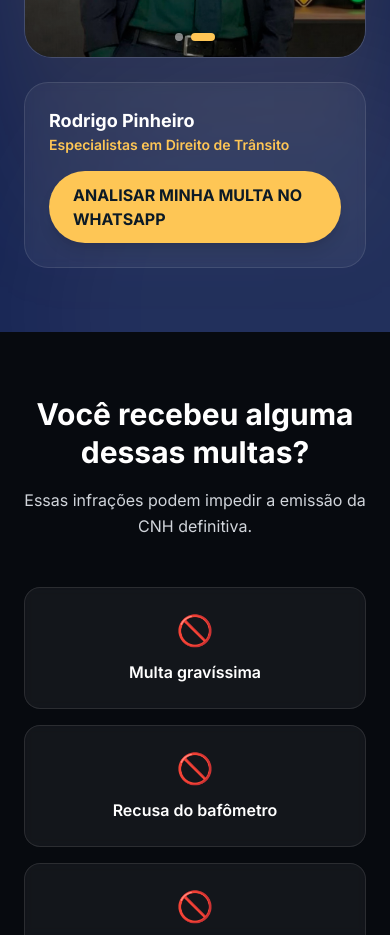
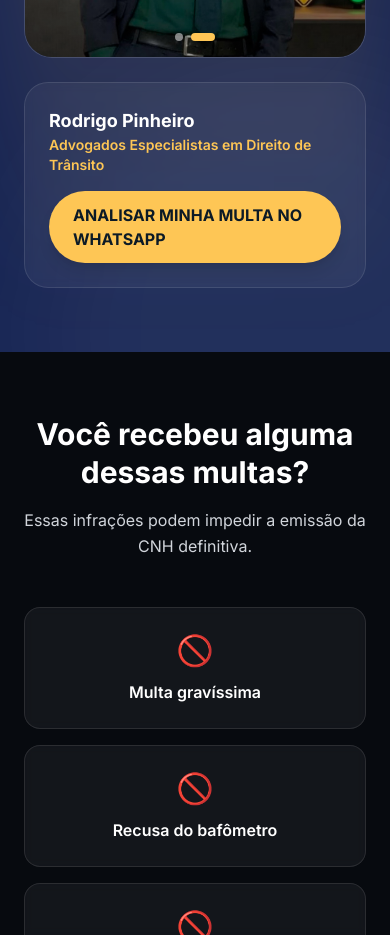
Before and after one commit to alefeio/livre-de-multas, a Next.js app: page / in a window 390 px wide. Shown: the part 1040-1975 px from the top of the page. Built offline with nearby package versions, Linux system fonts and the light colour scheme; no server answers; the database is empty.

Commit message:
ajustando topo no mobile - 2

```diff
--- a/src/components/Hero.tsx
+++ b/src/components/Hero.tsx
@@ -115,7 +115,7 @@ export default function Hero() {
               <p className="text-lg font-extrabold text-white">
                 {ESPECIALISTAS[activeIndex].nome}
               </p>
-              <p className="text-sm font-semibold text-[#fec655]">Especialistas em Direito de Trânsito</p>
+              <p className="text-sm font-semibold text-[#fec655]">Advogados Especialistas em Direito de Trânsito</p>
               <a
                 href={WHATSAPP_URL}
                 target="_blank"
--- a/src/pages/index.tsx
+++ b/src/pages/index.tsx
@@ -115,7 +115,7 @@ export default function Home({ banners, menu, testimonials, faqs }: HomePageProp
   const shareImage = "https://www.livredemultasoficial.com.br/images/banner03.png";
 
   const title = "Multa na CNH Provisória? Defesa e Recurso de Multas | Livre de Multas Belém";
-  const description = "Especialistas em Direito de Trânsito em Belém-PA. Análise da notificação, defesa e recurso de multas, CNH provisória, bafômetro e suspensão. Atendimento pelo WhatsApp.";
+  const description = "Advogados Especialistas em Direito de Trânsito em Belém-PA. Análise da notificação, defesa e recurso de multas, CNH provisória, bafômetro e suspensão. Atendimento pelo WhatsApp.";
   const keywords = "multa cnh provisória, defesa de multa belém, recurso de multa trânsito, suspensão da cnh, bafômetro recusa, direito de trânsito belém pa, livre de multas, advogado multa trânsito, analisar notificação multa";
 
   const jsonLdLegal = {
```
